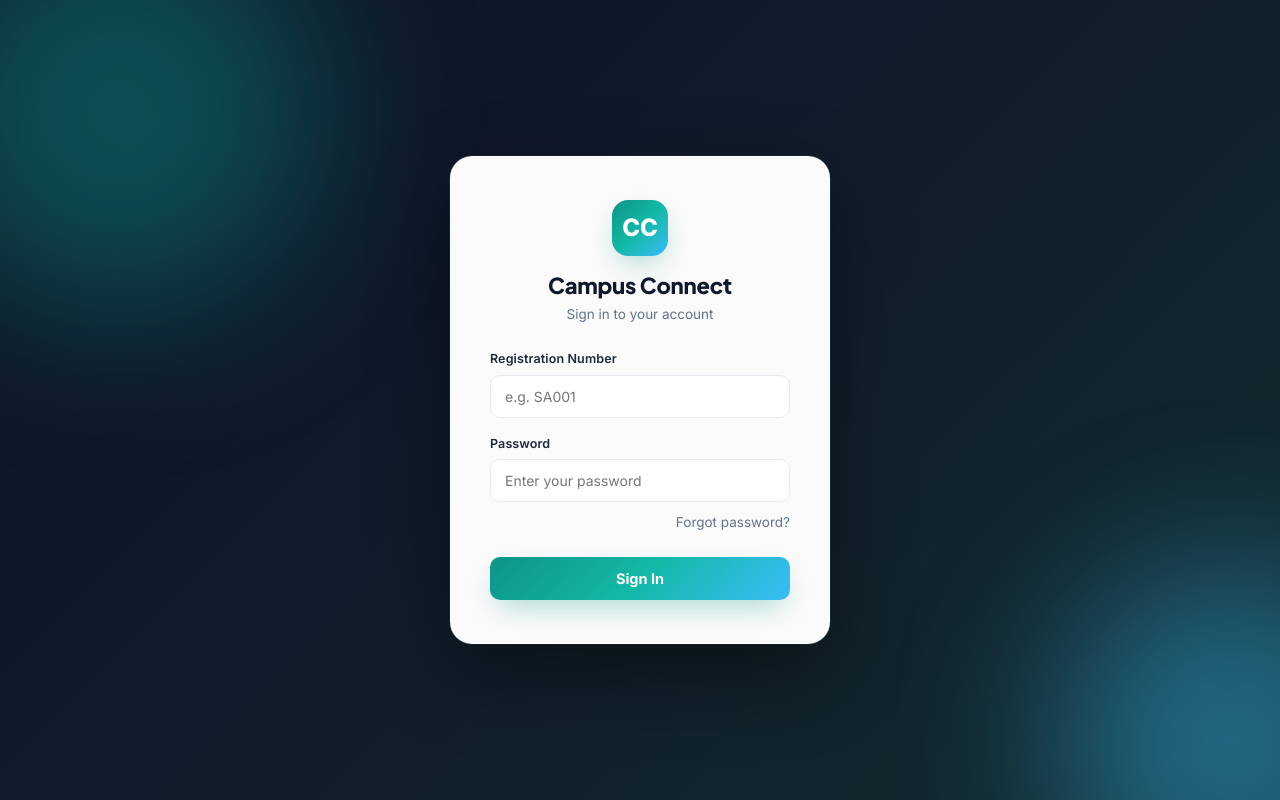
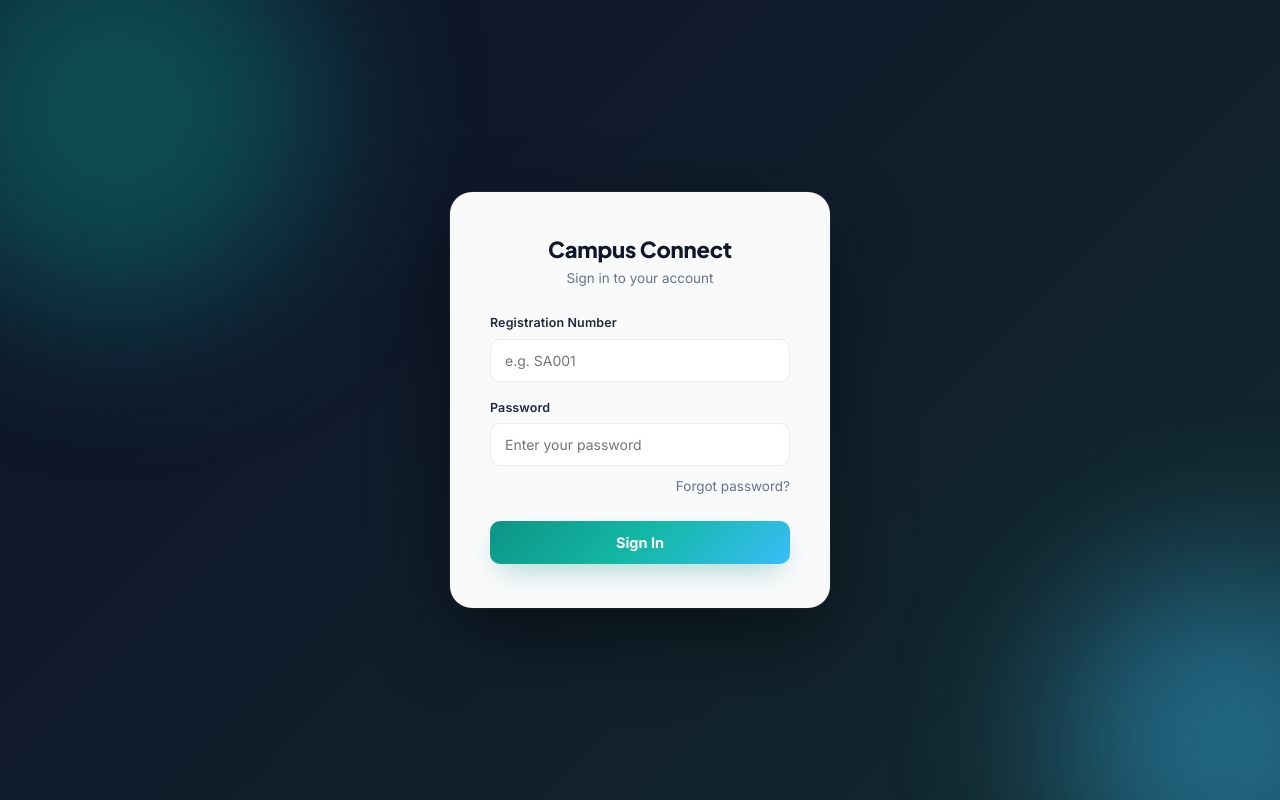
Before and after one commit to v-sabari/event, a React (Vite) app: page /login in a window 1280 px wide. Built offline with nearby package versions, Linux system fonts and the light colour scheme; no server answers.

Commit message:
hallyex url correction

```diff
--- a/src/pages/Login.jsx
+++ b/src/pages/Login.jsx
@@ -51,7 +51,7 @@
 
       <form className="L" onSubmit={handleLogin}>
 
-        <div className="login-brand">CC</div>
+        <link rel="icon" type="image/svg+xml" href="/favicon.ico" />
 
         <h2>Campus Connect</h2>
         <p className="login-subtitle">Sign in to your account</p>
```
